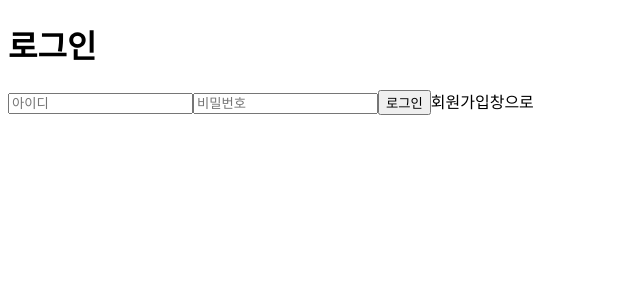
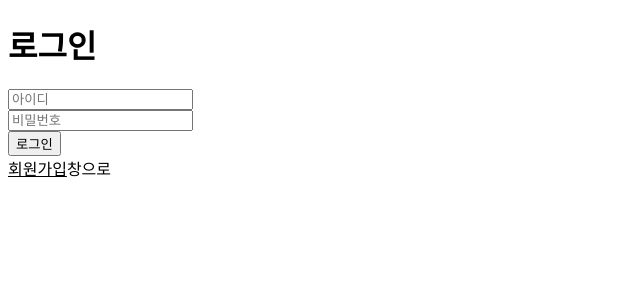
Before and after one commit to Andante23/redux_chunk, a React (Create React App) app: page /login in a window 1280 px wide. Shown: the top 300 px of the page, without its empty margins (0-640 px from the left). Built offline with nearby package versions, Linux system fonts and the light colour scheme.

Commit message:
authSlice의 login 액션함수를 이용해서  로그인 상태값 변경과 동시에  홈페이지로 이동 성공 ( 로컬 스토리지 토근도 같이 가져옴 )

```diff
--- a/src/pages/Login.jsx
+++ b/src/pages/Login.jsx
@@ -1,6 +1,8 @@
 import axios from "axios";
 import { useState } from "react";
 import { useNavigate } from "react-router-dom";
+import { login } from "../store/modules/authSlice";
+import { useDispatch } from "react-redux";
 
 function Login() {
   //  토글링에 사용되는  state변수
@@ -13,6 +15,7 @@ function Login() {
 
   // 로그인이 성공하면 Home 페이지로 이동하게끔 하기
   const navigate = useNavigate();
+  const dispatch = useDispatch();
 
   // 버튼에 따라 로그인 / 회원가입 창으로 토글링되게하는 함수
   const toggleFormButtonClick = () => {
@@ -60,10 +63,13 @@ function Login() {
 
       if (res.data.accessToken) {
         localStorage.setItem("accessToken", res.data.accessToken);
-        navigate("/");
       }
 
-      // 로그인 성공 후 필요한 작업을 수행하거나 다른 페이지로 이동할 수 있습니다.
+      // dispatch를 이용해서 현재 리덕스 스토어 내의 로그인 값 변경
+      // 그와 동시에 라우터 값 false -> true 변경
+      dispatch(login(true));
+
+      navigate("/");
     } catch (error) {
       console.log(error.response.data.message);
     }
@@ -83,6 +89,7 @@ function Login() {
               value={idea}
               onChange={(event) => setIdea(event.target.value)}
             />
+            <br />
             <input
               type="text"
               placeholder="비밀번호"
@@ -91,8 +98,12 @@ function Login() {
               value={pw}
               onChange={(event) => setPw(event.target.value)}
             />
+            <br />
             <button>로그인</button>
-            <span onClick={toggleFormButtonClick}>회원가입창으로</span>
+            <br />
+            <span onClick={toggleFormButtonClick}>
+              <u>회원가입</u>창으로
+            </span>
           </form>
         </div>
       ) : (
@@ -107,6 +118,7 @@ function Login() {
               onChange={(event) => setIdea(event.target.value)}
               placeholder="아이디"
             />
+            <br />
             <input
               type="text"
               minLength={4}
@@ -115,6 +127,7 @@ function Login() {
               onChange={(event) => setPw(event.target.value)}
               placeholder="비밀번호"
             />
+            <br />
             <input
               type="text"
               minLength={1}
@@ -123,10 +136,12 @@ function Login() {
               value={nickName}
               onChange={(event) => setNickName(event.target.value)}
             />
+            <br />
 
             <button>회원가입</button>
+            <br />
           </form>
-          <span onClick={toggleFormButtonClick}>로그인창으로</span>
+          <u onClick={toggleFormButtonClick}>로그인창</u>으로
         </div>
       )}
     </>
--- a/src/shared/Router.js
+++ b/src/shared/Router.js
@@ -22,7 +22,6 @@ const Router = () => {
             <Route path="/profile" element={<Profile />} />
             <Route path="/" element={<HomePage />} />
             <Route path="/detail/:id" element={<DetailPage />} />
-            <Route path="*" element={<Navigate replace to="/" />} />
           </>
         ) : (
           // 비로그인 상태라면
```
